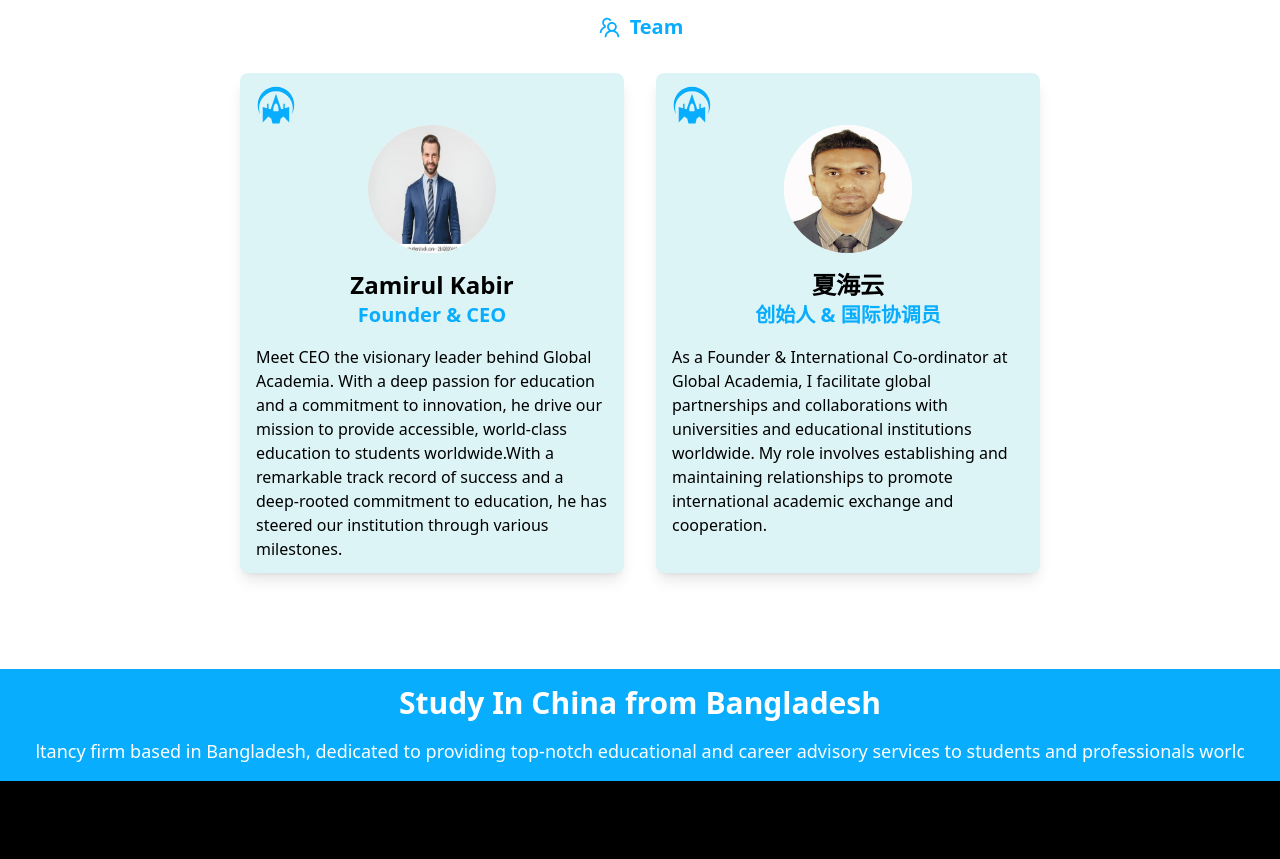
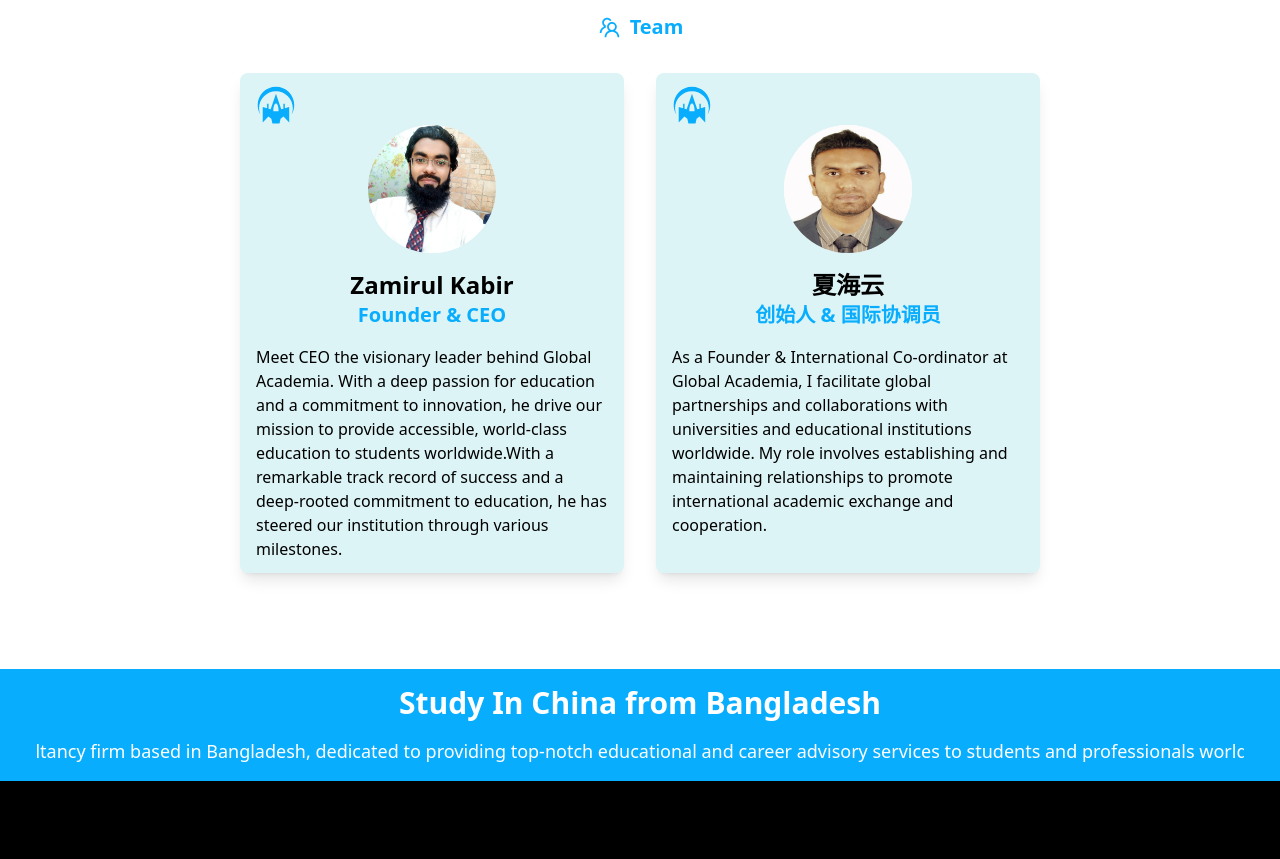
Before and after one commit to alive1258/globalacadamia-website, a React (Vite) app: page /contact in a window 1280 px wide. Shown: the part 1313-2172 px from the top of the page. Built offline with nearby package versions, Linux system fonts and the light colour scheme.

Commit message:
update team pic

```diff
--- a/src/Pages/Contact/Team/Team.jsx
+++ b/src/Pages/Contact/Team/Team.jsx
@@ -4,7 +4,7 @@
 import { AiOutlineTeam } from 'react-icons/ai'
 import { GiForwardField } from 'react-icons/gi'
 import sayem from '../../../assets/image/sayemPic.jpg'
-// import zamirul from '../../../assets/image/zamirul2.jpg'
+import zamirul from '../../../assets/image/zamirul2.jpg'
 import manPic1 from '../../../assets/image/man1.webp'
 
 const Team = () => {
@@ -43,7 +43,7 @@
             <div className="flex items-center justify-center ">
               <div>
                 <img
-                  src={manPic1}
+                  src={zamirul}
                   alt=""
                   className="bg-white w-32 h-32 rounded-full flex items-center justify-center"
                 />
```
Also changed, not shown: 1 other file (tests, documents, lock files or other folders).
